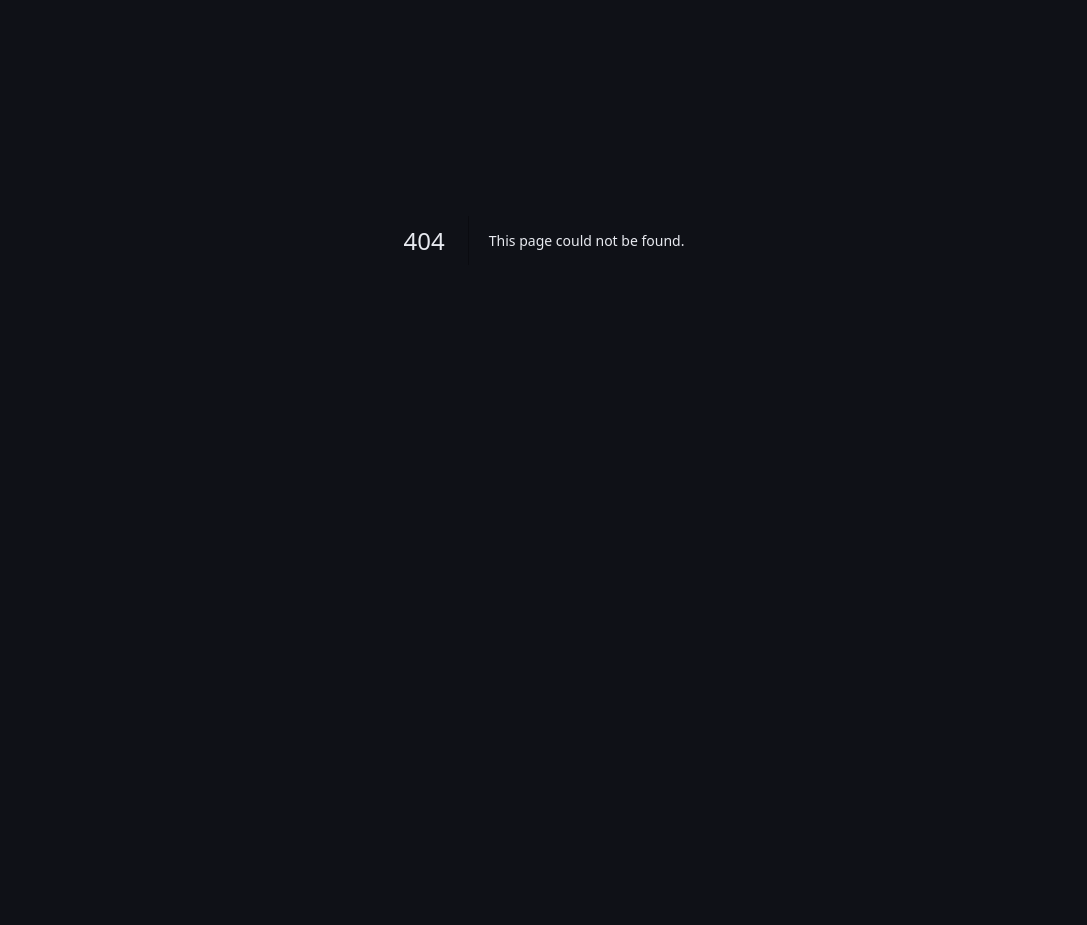
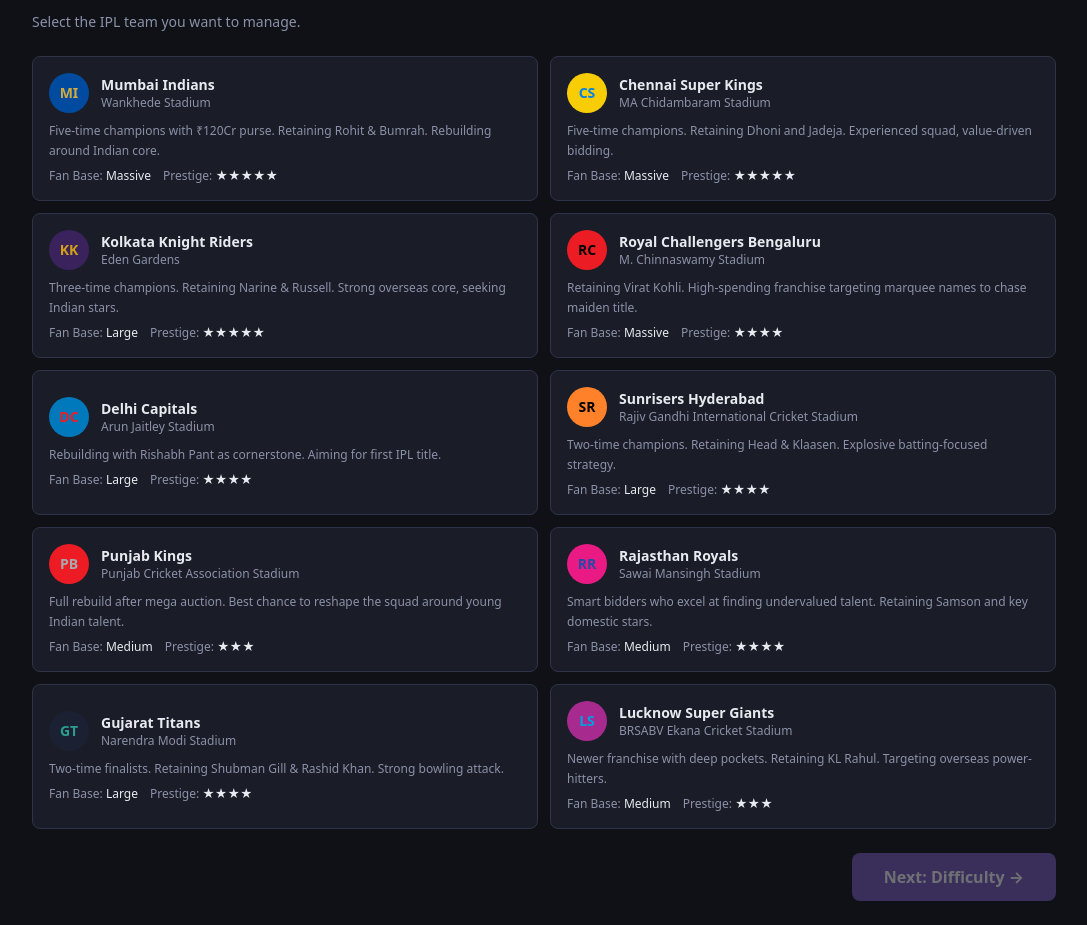
Before and after one commit to vedants05/IPL-Simulator, a Next.js app: page /setup in a window 1280 px wide. Before the commit this address had no page. Shown: the part 160-1085 px from the top of the page, without its empty margins (96-1183 px from the left). Before the commit the page ends 800 px from the top, so only its background shows below. Built offline with nearby package versions, Linux system fonts and the light colour scheme.

Commit message:
feat: add new game setup flow with franchise selection and difficulty picker

```diff
--- /dev/null
+++ b/app/setup/page.tsx
@@ -0,0 +1,189 @@
+"use client";
+import { useState } from "react";
+import { useRouter } from "next/navigation";
+import { useGameStore } from "@/lib/store/gameStore";
+import { TEAMS_SEED } from "@/lib/data/teams";
+import { Difficulty } from "@/lib/types";
+
+const DIFFICULTY_OPTIONS: { value: Difficulty; label: string; desc: string }[] = [
+  { value: "Easy", label: "Easy", desc: "AI bids less aggressively. More room to build your squad." },
+  { value: "Normal", label: "Normal", desc: "Balanced competition. Realistic auction dynamics." },
+  { value: "Hard", label: "Hard", desc: "AI bids aggressively and fights for every star player." },
+];
+
+export default function SetupPage() {
+  const router = useRouter();
+  const initNewGame = useGameStore((s) => s.initNewGame);
+  const [step, setStep] = useState<"team" | "difficulty" | "confirm">("team");
+  const [selectedTeam, setSelectedTeam] = useState<string | null>(null);
+  const [difficulty, setDifficulty] = useState<Difficulty>("Normal");
+
+  function handleStart() {
+    if (!selectedTeam) return;
+    initNewGame(selectedTeam, difficulty);
+    router.push("/game/auction");
+  }
+
+  const chosenTeam = TEAMS_SEED.find((t) => t.id === selectedTeam);
+
+  return (
+    <div className="min-h-screen bg-bg text-text-primary flex flex-col items-center justify-center p-6">
+      <div className="w-full max-w-5xl">
+        {/* Logo / title */}
+        <div className="text-center mb-10">
+          <div className="text-5xl font-black tracking-tight text-white mb-1">
+            IPL <span className="text-accent">Manager</span>
+          </div>
+          <div className="text-text-secondary text-sm tracking-widest uppercase">2025 Season</div>
+        </div>
+
+        {step === "team" && (
+          <div>
+            <h2 className="text-xl font-bold text-text-primary mb-2">Choose Your Franchise</h2>
+            <p className="text-text-secondary text-sm mb-6">Select the IPL team you want to manage.</p>
+            <div className="grid grid-cols-2 gap-3">
+              {TEAMS_SEED.map((team) => (
+                <button
+                  key={team.id}
+                  onClick={() => setSelectedTeam(team.id)}
+                  className={`relative text-left rounded-lg border p-4 transition-all
+                    ${selectedTeam === team.id
+                      ? "border-accent bg-accent/10 ring-1 ring-accent"
+                      : "border-border bg-surface hover:border-accent/50 hover:bg-surface2"
+                    }`}
+                >
+                  <div className="flex items-center gap-3 mb-2">
+                    <div
+                      className="w-10 h-10 rounded-full flex items-center justify-center font-bold text-sm shrink-0"
+                      style={{ backgroundColor: team.primaryColor, color: team.secondaryColor }}
+                    >
+                      {team.shortName.slice(0, 2)}
+                    </div>
+                    <div>
+                      <div className="font-bold text-text-primary text-sm">{team.name}</div>
+                      <div className="text-xs text-text-secondary">{team.homeGround}</div>
+                    </div>
+                  </div>
+                  <p className="text-xs text-text-secondary leading-relaxed">{team.description}</p>
+                  <div className="flex gap-3 mt-2">
+                    <span className="text-xs text-text-secondary">
+                      Fan Base: <span className="text-text-primary">{team.fanBase}</span>
+                    </span>
+                    <span className="text-xs text-text-secondary">
+                      Prestige: <span className="text-text-primary">{"★".repeat(Math.round(team.prestige / 2))}</span>
+                    </span>
+                  </div>
+                  {selectedTeam === team.id && (
+                    <div className="absolute top-2 right-2 w-5 h-5 bg-accent rounded-full flex items-center justify-center text-white text-xs">
+                      ✓
+                    </div>
+                  )}
+                </button>
+              ))}
+            </div>
+            <div className="flex justify-end mt-6">
+              <button
+                onClick={() => selectedTeam && setStep("difficulty")}
+                disabled={!selectedTeam}
+                className="bg-accent hover:bg-accent-hover disabled:opacity-40 disabled:cursor-not-allowed text-white font-bold px-8 py-3 rounded-lg transition-colors"
+              >
+                Next: Difficulty →
+              </button>
+            </div>
+          </div>
+        )}
+
+        {step === "difficulty" && (
+          <div className="max-w-lg mx-auto">
+            <h2 className="text-xl font-bold text-text-primary mb-2">Select Difficulty</h2>
+            <p className="text-text-secondary text-sm mb-6">How aggressively will AI teams bid?</p>
+            <div className="flex flex-col gap-3 mb-8">
+              {DIFFICULTY_OPTIONS.map((opt) => (
+                <button
+                  key={opt.value}
+                  onClick={() => setDifficulty(opt.value)}
+                  className={`text-left rounded-lg border p-4 transition-all
+                    ${difficulty === opt.value
+                      ? "border-accent bg-accent/10 ring-1 ring-accent"
+                      : "border-border bg-surface hover:border-accent/50"
+                    }`}
+                >
+                  <div className="font-bold text-text-primary mb-1">{opt.label}</div>
+                  <div className="text-sm text-text-secondary">{opt.desc}</div>
+                </button>
+              ))}
+            </div>
+            <div className="flex gap-3">
+              <button
+                onClick={() => setStep("team")}
+                className="flex-1 bg-surface2 hover:bg-border text-text-secondary font-medium py-3 rounded-lg border border-border transition-colors"
+              >
+                ← Back
+              </button>
+              <button
+                onClick={() => setStep("confirm")}
+                className="flex-1 bg-accent hover:bg-accent-hover text-white font-bold py-3 rounded-lg transition-colors"
+              >
+                Next: Confirm →
+              </button>
+            </div>
+          </div>
+        )}
+
+        {step === "confirm" && chosenTeam && (
+          <div className="max-w-lg mx-auto">
+            <h2 className="text-xl font-bold text-text-primary mb-6">Confirm Your Selection</h2>
+            <div className="bg-surface rounded-lg border border-border p-6 mb-6">
+              <div className="flex items-center gap-4 mb-4">
+                <div
+                  className="w-16 h-16 rounded-full flex items-center justify-center text-xl font-bold"
+                  style={{ backgroundColor: chosenTeam.primaryColor, color: chosenTeam.secondaryColor }}
+                >
+                  {chosenTeam.shortName.slice(0, 2)}
+                </div>
+                <div>
+                  <div className="text-xl font-black text-text-primary">{chosenTeam.name}</div>
+                  <div className="text-text-secondary text-sm">{chosenTeam.city} · {chosenTeam.homeGround}</div>
+                </div>
+              </div>
+              <p className="text-text-secondary text-sm mb-4">{chosenTeam.description}</p>
+              <div className="flex gap-4 text-sm">
+                <div>
+                  <span className="text-text-secondary">Difficulty: </span>
+                  <span className="text-text-primary font-semibold">{difficulty}</span>
+                </div>
+                <div>
+                  <span className="text-text-secondary">Starting Purse: </span>
+                  <span className="text-success font-semibold">₹120 Cr</span>
+                </div>
+              </div>
+            </div>
+            <div className="bg-surface2 rounded border border-border p-4 mb-6">
+              <h4 className="text-xs uppercase tracking-wider text-text-secondary mb-2">What happens next</h4>
+              <ol className="text-sm text-text-secondary space-y-1 list-decimal list-inside">
+                <li>Select up to 6 players to retain (deducted from your purse)</li>
+                <li>All remaining players enter the mega auction pool</li>
+                <li>AI teams auto-retain their top players</li>
+                <li>Bid for players across 5 auction sets</li>
+              </ol>
+            </div>
+            <div className="flex gap-3">
+              <button
+                onClick={() => setStep("difficulty")}
+                className="flex-1 bg-surface2 hover:bg-border text-text-secondary font-medium py-3 rounded-lg border border-border transition-colors"
+              >
+                ← Back
+              </button>
+              <button
+                onClick={handleStart}
+                className="flex-1 bg-accent hover:bg-accent-hover text-white font-bold py-3 rounded-lg transition-colors"
+              >
+                Begin Season →
+              </button>
+            </div>
+          </div>
+        )}
+      </div>
+    </div>
+  );
+}
```
